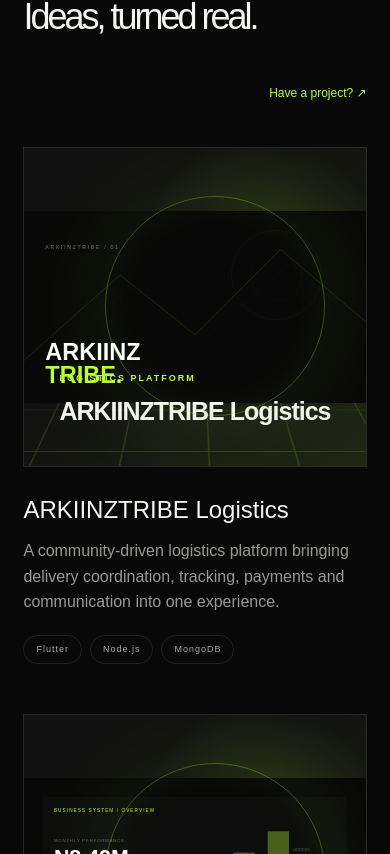
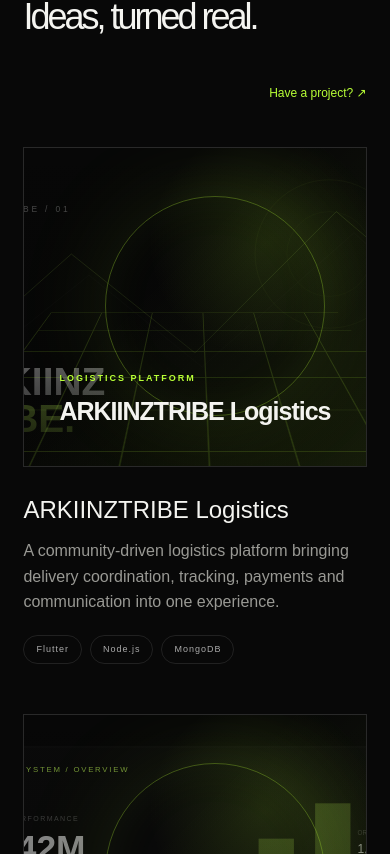
Before and after one commit to Abayomi05/arkiinztribe-portfolio, a Next.js app: page / in a window 390 px wide. Shown: the part 2950-3804 px from the top of the page. Built offline with nearby package versions, Linux system fonts and the light colour scheme; no server answers.

Commit message:
fix: refine project card mobile behavior

```diff
--- a/src/app/globals.css
+++ b/src/app/globals.css
@@ -1918,3 +1918,135 @@
     letter-spacing: -4px;
   }
 }
+
+/* =========================================
+   PROJECT SHOWCASE POLISH
+   ========================================= */
+
+.project-card {
+  display: block;
+  color: inherit;
+  text-decoration: none;
+}
+
+.project-visual {
+  isolation: isolate;
+  transition:
+    transform 0.5s ease,
+    border-color 0.5s ease;
+}
+
+.project-card:hover .project-visual {
+  transform: translateY(-6px);
+  border-color: rgba(184, 255, 54, 0.35);
+}
+
+.project-image {
+  position: absolute !important;
+  inset: 0;
+  z-index: 0;
+  width: 100%;
+  height: 100%;
+  object-fit: cover;
+  opacity: 0.62;
+  filter: saturate(0.8) contrast(1.05);
+  transition:
+    transform 0.7s cubic-bezier(0.2, 0.7, 0, 1),
+    opacity 0.5s ease,
+    filter 0.5s ease;
+}
+
+.project-card:hover .project-image {
+  transform: scale(1.045);
+  opacity: 0.78;
+  filter: saturate(1) contrast(1.08);
+}
+
+.project-visual::after {
+  content: "";
+  position: absolute;
+  inset: 0;
+  z-index: 1;
+  background:
+    linear-gradient(
+      to top,
+      rgba(5, 5, 5, 0.92) 0%,
+      rgba(5, 5, 5, 0.25) 48%,
+      rgba(5, 5, 5, 0.05) 100%
+    );
+  pointer-events: none;
+}
+
+.project-visual::before {
+  z-index: 2;
+  pointer-events: none;
+}
+
+.visual-grid {
+  z-index: 2;
+  pointer-events: none;
+  transition:
+    opacity 0.5s ease,
+    transform 0.7s ease;
+}
+
+.project-card:hover .visual-grid {
+  opacity: 0.22;
+  transform: perspective(500px) rotateX(55deg) scale(1.65);
+}
+
+.visual-content {
+  z-index: 4;
+}
+
+.visual-orb {
+  z-index: 3;
+  pointer-events: none;
+  transition:
+    transform 0.7s ease,
+    opacity 0.5s ease;
+}
+
+.project-card:hover .visual-orb {
+  transform: scale(1.12);
+  opacity: 0.85;
+}
+
+.project-info {
+  position: relative;
+  transition: transform 0.4s ease;
+}
+
+.project-card:hover .project-info {
+  transform: translateY(-3px);
+}
+
+.tags span {
+  transition:
+    border-color 0.3s ease,
+    color 0.3s ease,
+    background 0.3s ease;
+}
+
+.project-card:hover .tags span {
+  border-color: rgba(184, 255, 54, 0.22);
+  color: #ddd;
+}
+
+@media (prefers-reduced-motion: reduce) {
+  .project-visual,
+  .project-image,
+  .visual-grid,
+  .visual-orb,
+  .project-info {
+    transition: none;
+  }
+
+  .project-card:hover .project-visual,
+  .project-card:hover .project-image,
+  .project-card:hover .visual-grid,
+  .project-card:hover .visual-orb,
+  .project-card:hover .project-info {
+    transform: none;
+  }
+}
```
